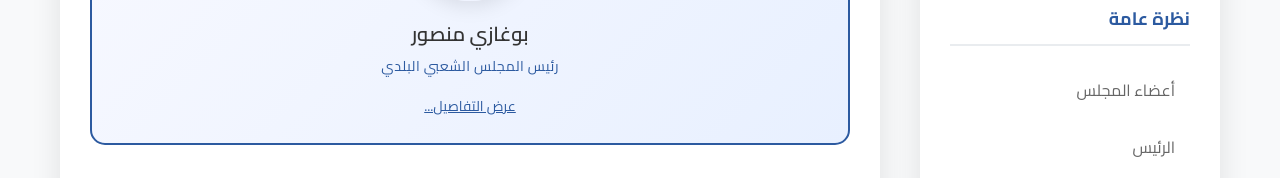
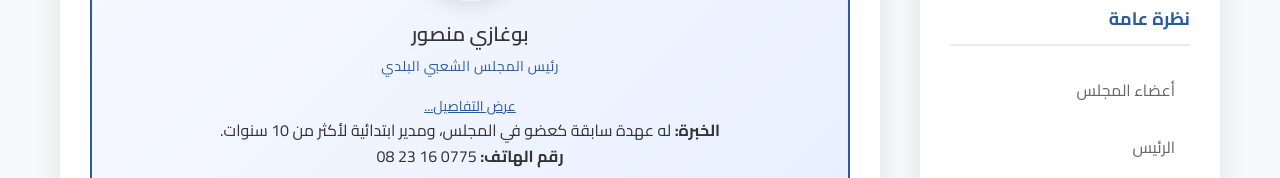
Before and after one commit to alichachou/apcsidilakhdar27, a website built with Vite: page council.html in a window 1280 px wide. Shown: the part 860-1038 px from the top of the page. Built offline with nearby package versions, Linux system fonts and the light colour scheme.

Commit message:
Updated council.html

```diff
--- a/council.html
+++ b/council.html
@@ -126,9 +126,14 @@
                                 <div class="member-info">
                                     <h3>بوغازي منصور</h3>
                                     <p class="member-title">رئيس المجلس الشعبي البلدي</p>
-                                    <div class="member-details">
-                                        <span class="detail-btn">عرض التفاصيل...</span>
-                                    </div>
+                                   <div class="member-details">
+  <span class="detail-btn" onclick="toggleDetails(this)">عرض التفاصيل...</span>
+
+  <div class="details-content">
+    <p><strong>الخبرة:</strong> له عهدة سابقة كعضو في المجلس، ومدير ابتدائية لأكثر من 10 سنوات.</p>
+    <p><strong>رقم الهاتف:</strong> 0775 16 23 08</p>
+  </div>
+</div>
                                 </div>
                             </div>
                         </div>
```
